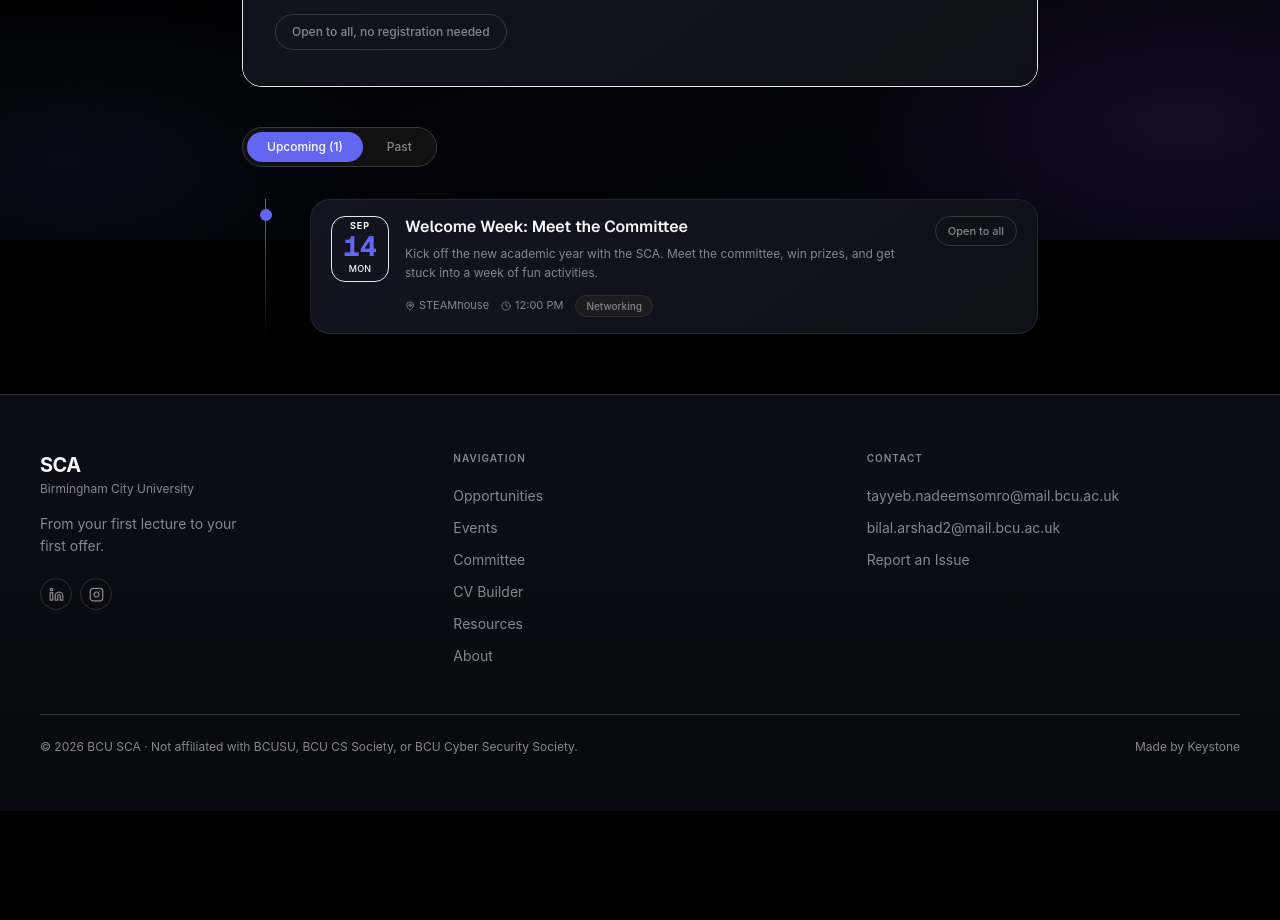
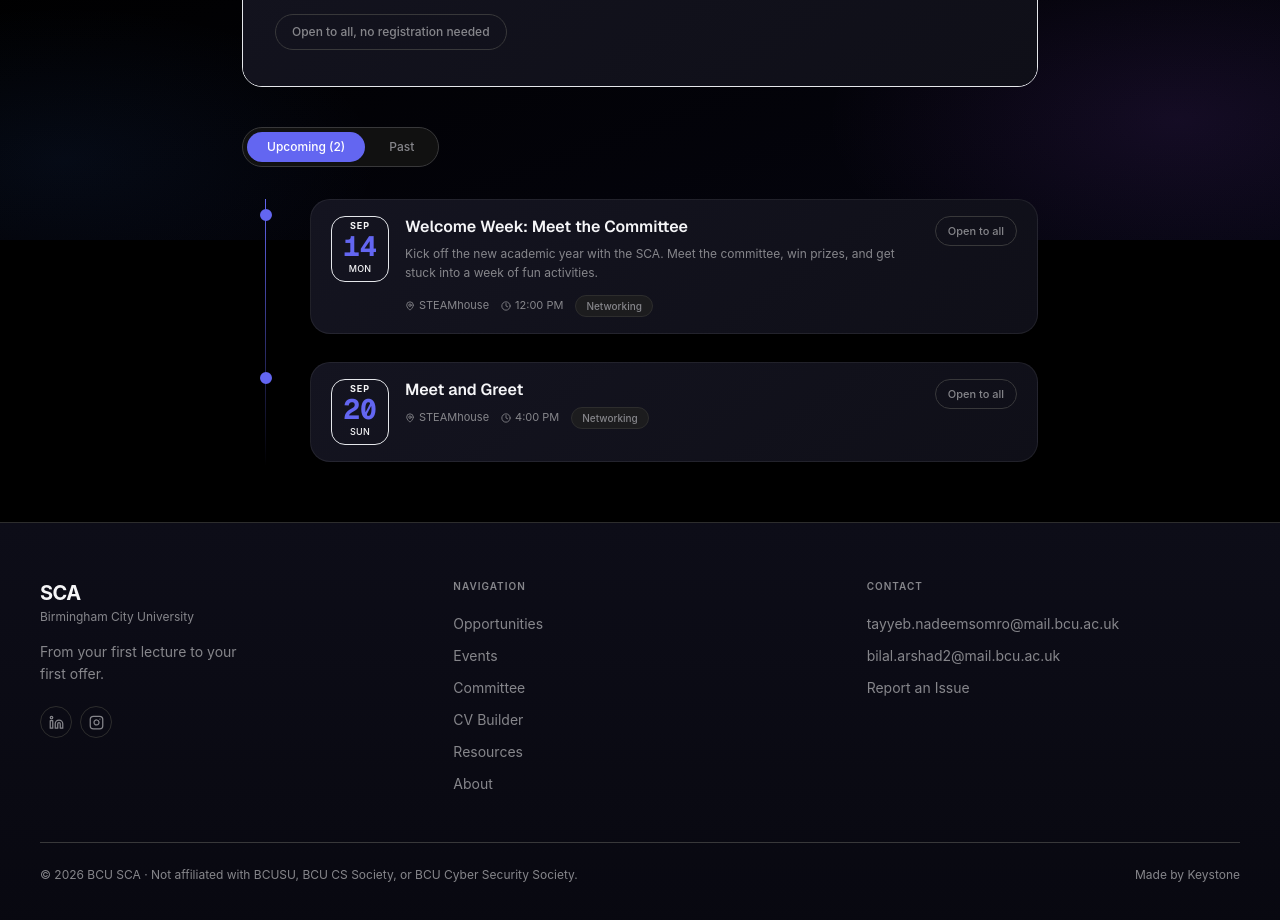
Before and after one commit to uffbilxl/sca, a Next.js app: page /events in a window 1280 px wide. Shown: the part 560-1480 px from the top of the page. Before the commit the page ends 1371 px from the top, so only its background shows below. Built offline with nearby package versions, Linux system fonts and the light colour scheme.

Commit message:
Add Meet and Greet event

```diff
--- a/src/app/events/page.tsx
+++ b/src/app/events/page.tsx
@@ -16,6 +16,20 @@ const EVENTS: SCAEvent[] = [
     location: 'STEAMhouse',
     isOnline: false,
     date: new Date('2026-09-14T12:00:00'),
+    endDate: null,
+    spots: null,
+    registrations: 0,
+    registrationUrl: null,
+    type: 'NETWORKING',
+    poster: null,
+  },
+  {
+    id: 'meet-and-greet-sept-2026',
+    title: 'Meet and Greet',
+    description: null,
+    location: 'STEAMhouse',
+    isOnline: false,
+    date: new Date('2026-09-20T16:00:00'),
     endDate: null,
     spots: null,
     registrations: 0,
```
